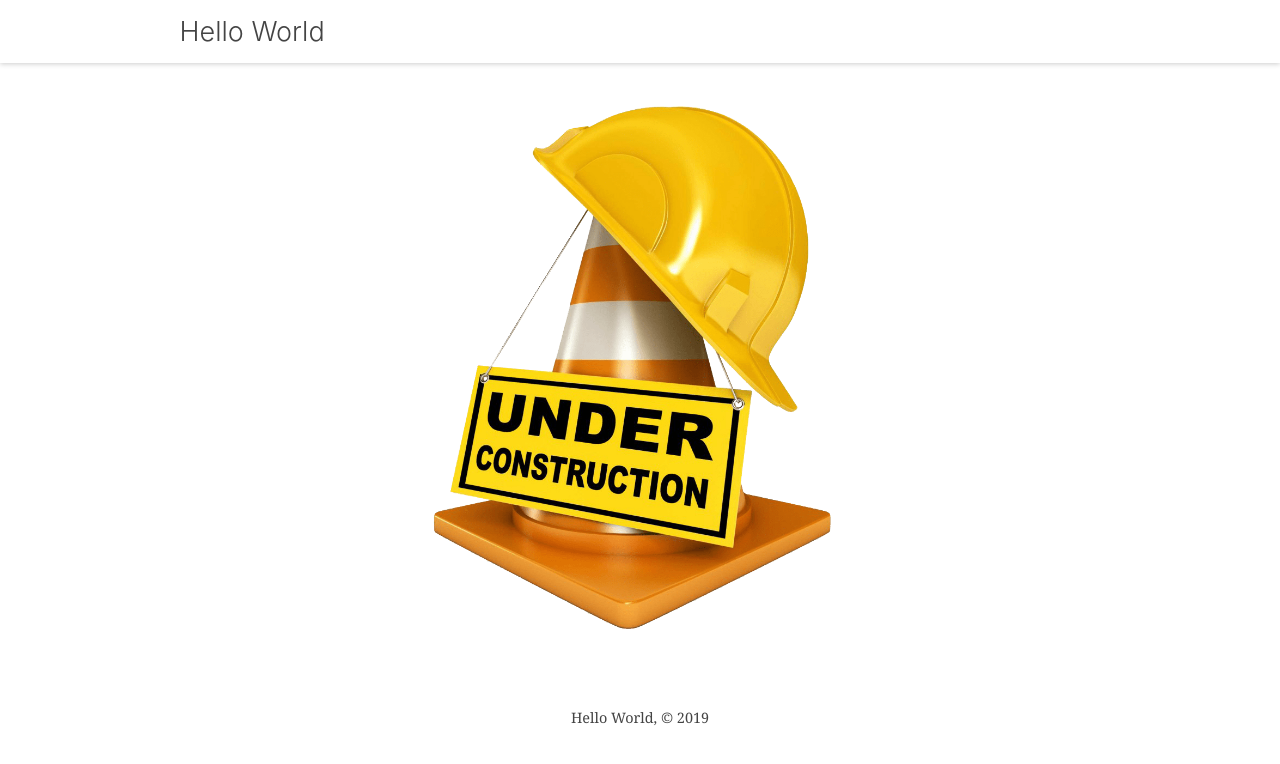
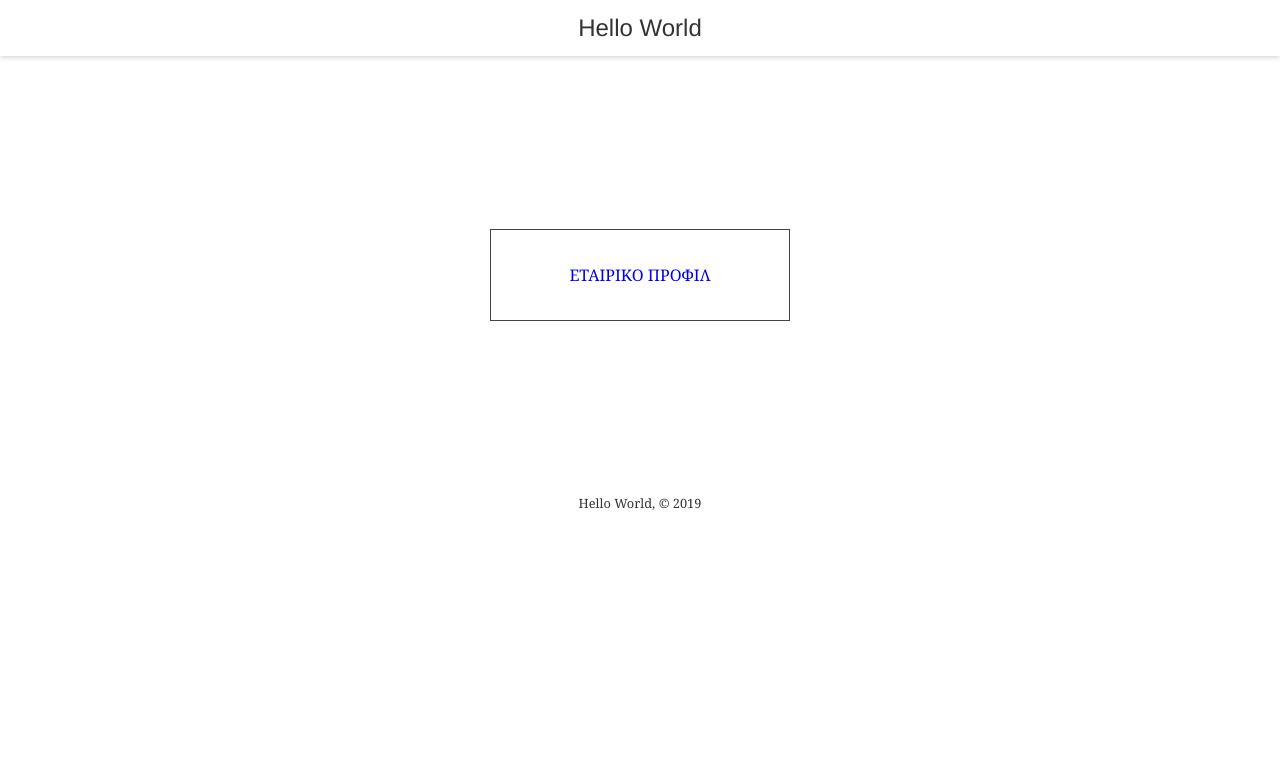
Before and after one commit to fakiolinho/hello-world, a Gatsby site: page / in a window 1280 px wide. Built offline with nearby package versions, Linux system fonts and the light colour scheme; Gatsby itself is replaced by a stand-in of ours.

Commit message:
change typography / add link for corporate profile / add nofollow - noindex meta tags / add styled components

```diff
--- a/gatsby-config.js
+++ b/gatsby-config.js
@@ -7,6 +7,13 @@ module.exports = {
   },
   plugins: [
     `gatsby-plugin-react-helmet`,
+    `gatsby-plugin-styled-components`,
+    {
+      resolve: `gatsby-plugin-typography`,
+      options: {
+        pathToConfigModule: `src/utils/typography`,
+      },
+    },
     {
       resolve: `gatsby-source-filesystem`,
       options: {
@@ -25,7 +32,7 @@ module.exports = {
         background_color: `#663399`,
         theme_color: `#663399`,
         display: `minimal-ui`,
-        icon: `src/images/gatsby-icon.png`, // This path is relative to the root of the site.
+        icon: `src/images/idea.png`, // This path is relative to the root of the site.
       },
     },
     // this (optional) plugin enables Progressive Web App + Offline functionality
--- a/src/components/header.js
+++ b/src/components/header.js
@@ -1,40 +1,33 @@
-import { Link } from 'gatsby';
 import PropTypes from 'prop-types';
 import React from 'react';
+import styled from 'styled-components';
+
+const Container = styled.div`
+  background: #fff;
+  box-shadow: 0 1px 5px 0 rgba(0, 0, 0, 0.2);
+  margin-bottom: 1.45rem;
+`;
+
+const ContainerInner = styled.div`
+  margin: 0 auto;
+  max-width: 960px;
+  padding: 1rem 1.0875rem;
+  text-align: center;
+`;
+
+const Heading = styled.h1`
+  margin: 0;
+  font-size: 1.5rem;
+  font-weight: 300;
+  line-height: 1;
+`;
 
 const Header = ({ siteTitle }) => (
-  <div
-    style={{
-      background: '#fff',
-      boxShadow: '0 1px 5px 0 rgba(0, 0, 0, .2)',
-      marginBottom: `1.45rem`,
-    }}
-  >
-    <div
-      style={{
-        margin: `0 auto`,
-        maxWidth: 960,
-        padding: `1rem 1.0875rem`,
-      }}
-    >
-      <h1 style={{
-        margin: 0,
-        fontSize: '1.5rem',
-        fontWeight: 300,
-        lineHeight: 1,
-      }}>
-        <Link
-          to="/"
-          style={{
-            color: '#444',
-            textDecoration: `none`,
-          }}
-        >
-          {siteTitle}
-        </Link>
-      </h1>
-    </div>
-  </div>
+  <Container>
+    <ContainerInner>
+      <Heading>{siteTitle}</Heading>
+    </ContainerInner>
+  </Container>
 );
 
 Header.propTypes = {
--- a/src/components/layout.js
+++ b/src/components/layout.js
@@ -3,7 +3,7 @@ import PropTypes from 'prop-types';
 import { StaticQuery, graphql } from 'gatsby';
 
 import Header from './header';
-import './layout.css';
+//import './layout.css';
 
 const Layout = ({ children }) => (
   <StaticQuery
--- a/src/components/seo.js
+++ b/src/components/seo.js
@@ -21,6 +21,10 @@ function SEO({ description, lang, meta, keywords, title }) {
               {
                 name: `description`,
                 content: metaDescription,
+              },
+              {
+                name: 'robots',
+                content: 'NOINDEX, NOFOLLOW',
               },
               {
                 property: `og:title`,
--- a/src/pages/index.js
+++ b/src/pages/index.js
@@ -1,23 +1,44 @@
 import React from 'react';
+import styled from 'styled-components';
 
 import Layout from '../components/layout';
 import SEO from '../components/seo';
 
+const Inner = styled.div`
+  margin-bottom: 1.45rem;
+  padding: 150px 0;
+  text-align: center;
+`;
+
+const Link = styled.a`
+  background-color: #ffffff;
+  border: 1px solid #444444;
+  display: inline-block;
+  line-height: 90px;
+  max-width: 300px;
+  padding: 0 30px;
+  text-decoration: none;
+  text-transform: uppercase;
+  transition: all .4s ease-in-out;
+  transition-property: background-color, box-shadow, color, transform;
+  width: 100%;
+
+  &:hover {
+    background-color: #444444;
+    box-shadow: 0 0 10px rgba(0, 0, 0, 0.2);
+    color: #ffffff;
+    transform: scale(1.1);
+  }
+`;
+
 const IndexPage = () => (
   <Layout>
     <SEO title="Hello World IKE | Home" />
-    <div
-      style={{
-        marginBottom: `1.45rem`,
-        textAlign: 'center',
-      }}
-    >
-      <img
-        style={{ width: '500px', height: 'auto' }}
-        src={require('../images/under-construction.png')}
-        alt="Hello World"
-      />
-    </div>
+    <Inner>
+      <Link href={require('../images/Hello_World.pdf')} target="_blank">
+        Εταιρικο Προφιλ
+      </Link>
+    </Inner>
   </Layout>
 );
 
--- /dev/null
+++ b/src/utils/typography.js
@@ -0,0 +1,6 @@
+import Typography from 'typography';
+import theme from 'typography-theme-funston';
+
+const typography = new Typography(theme);
+
+export default typography;
```
Also changed, not shown: package.json (+8 -1 lines), src/images/favicon.ico (added), src/images/idea.png (added), 3 other files.
